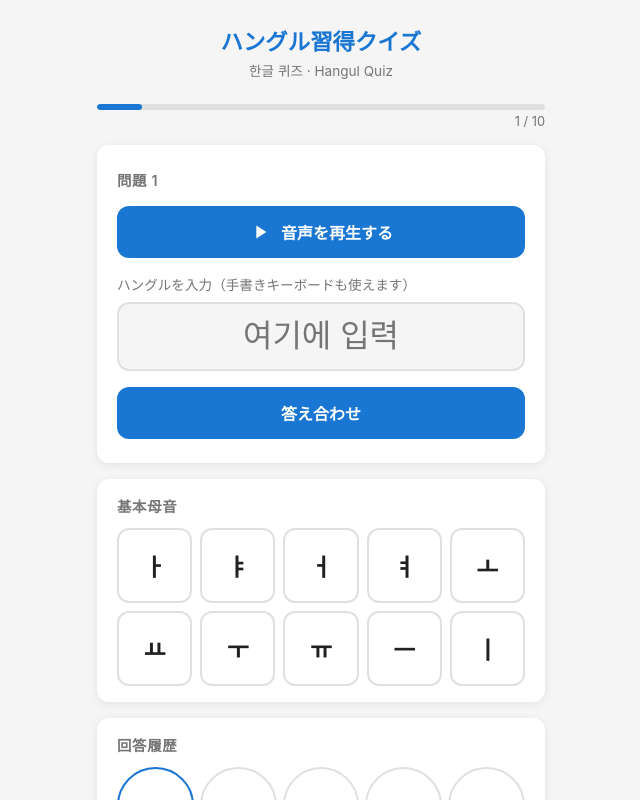
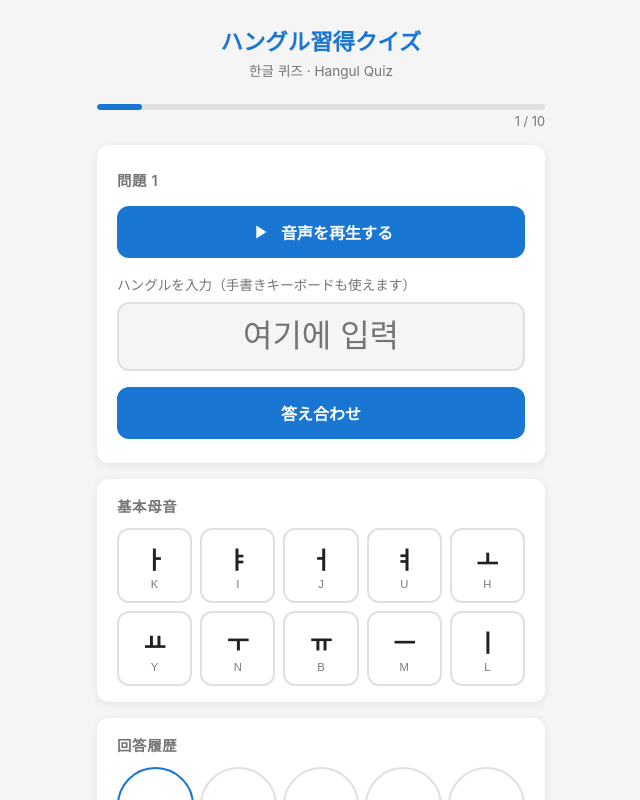
Before and after one commit to open-hearted/Acqire-all-hangul, a Next.js app: page / in a window 1280 px wide. Both pictures are taken after a click on the button "スタート". Shown: the top 800 px of the page, without its empty margins (319-959 px from the left). Built offline with nearby package versions, Linux system fonts and the light colour scheme.

Commit message:
基本母音の表示を改善し、キーボード対応を追加

```diff
--- a/src/app/globals.css
+++ b/src/app/globals.css
@@ -415,8 +415,22 @@ body {
   transition: all 0.2s ease;
   -webkit-tap-highlight-color: transparent;
   display: flex;
+  flex-direction: column;
   align-items: center;
   justify-content: center;
+  gap: 2px;
+}
+
+.vowel-char {
+  font-size: 1.5rem;
+  font-weight: 600;
+}
+
+.vowel-key {
+  font-size: 0.7rem;
+  font-weight: 500;
+  opacity: 0.6;
+  text-transform: uppercase;
 }
 
 .vowel-btn:hover {
--- a/src/app/page.tsx
+++ b/src/app/page.tsx
@@ -28,8 +28,20 @@ const LESSONS: Lesson[] = lessonsData as Lesson[];
 const TOTAL = LESSONS.length;
 const STORAGE_KEY = "hangul-quiz-progress";
 
-// 基本母音（最初の10個）
+// 基本母音（最初の10個）とキーボードの対応
 const BASIC_VOWELS = LESSONS.slice(0, 10);
+const VOWEL_KEYS: { [key: string]: string } = {
+  "ㅏ": "k",
+  "ㅑ": "i",
+  "ㅓ": "j",
+  "ㅕ": "u",
+  "ㅗ": "h",
+  "ㅛ": "y",
+  "ㅜ": "n",
+  "ㅠ": "b",
+  "ㅡ": "m",
+  "ㅣ": "l",
+};
 
 // Fisher-Yates shuffle
 function shuffleIndices(): number[] {
@@ -366,7 +378,8 @@ export default function QuizPage() {
               onClick={() => playVowelAudio(vowel.audioFile)}
               title={vowel.hint}
             >
-              {vowel.answer}
+              <span className="vowel-char">{vowel.answer}</span>
+              <span className="vowel-key">{VOWEL_KEYS[vowel.answer]}</span>
             </button>
           ))}
         </div>
```
